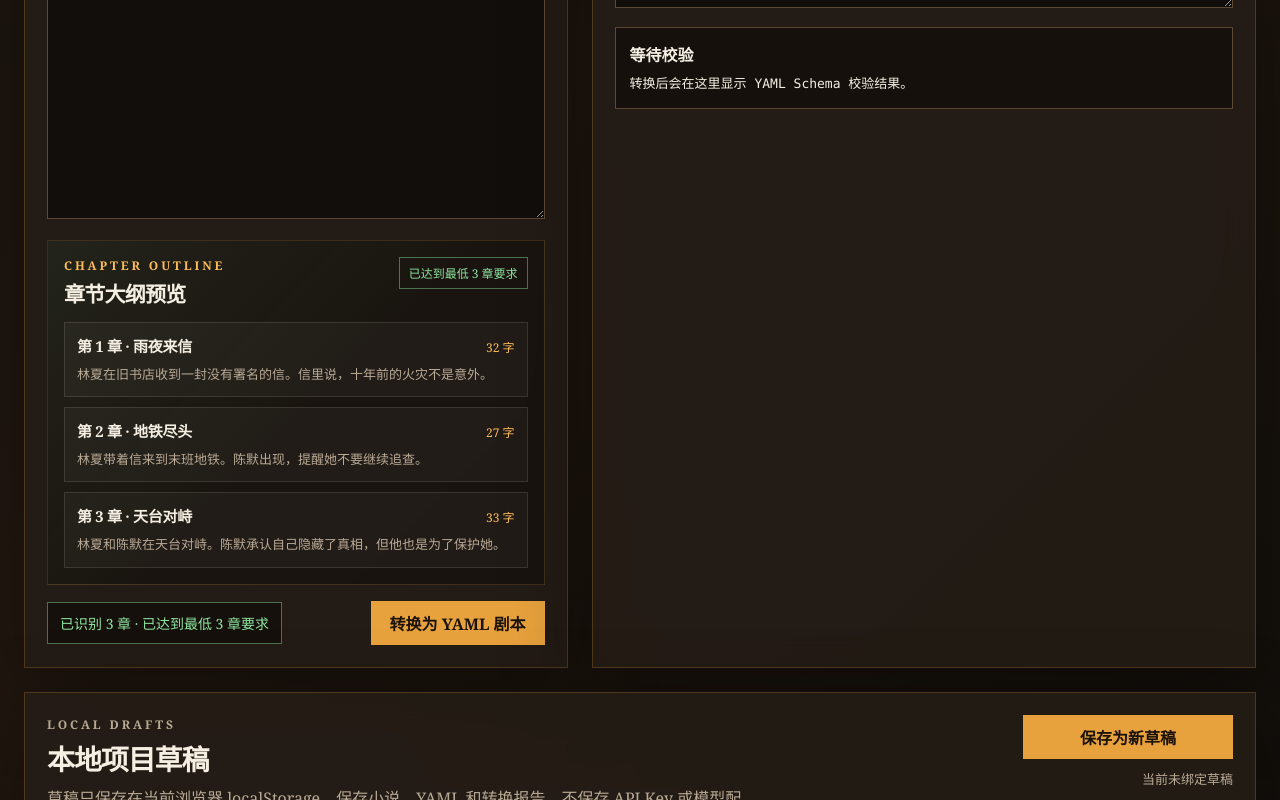
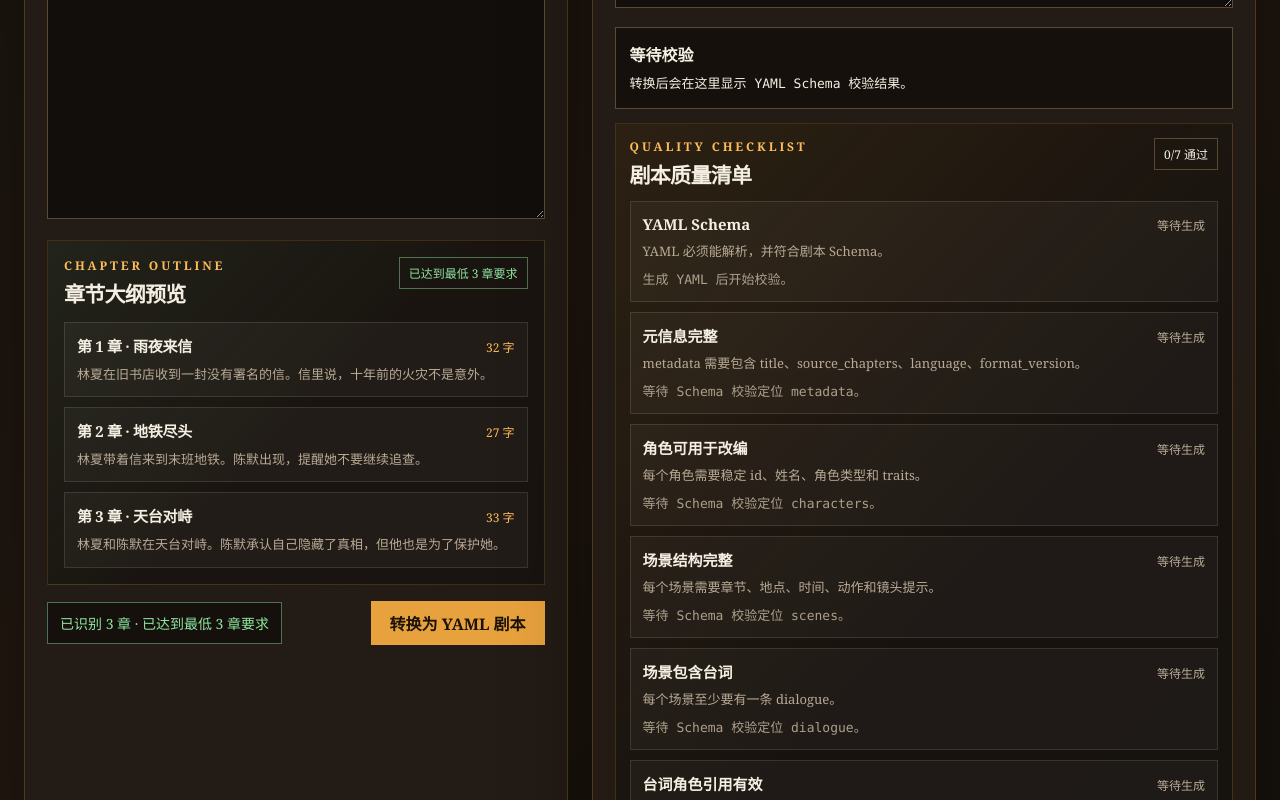
Before and after one commit to zgm2003/qiniuyun_work, a Next.js app: page / in a window 1280 px wide. Shown: the part 940-1740 px from the top of the page. Built offline with nearby package versions, Linux system fonts and the light colour scheme.

Commit message:
feat: show script quality checklist

```diff
--- a/src/app/globals.css
+++ b/src/app/globals.css
@@ -463,6 +463,115 @@ a {
   line-height: 1.55;
 }
 
+.quality-card {
+  margin-top: 14px;
+  border: 1px solid rgba(232, 162, 61, 0.2);
+  background:
+    linear-gradient(135deg, rgba(232, 162, 61, 0.1), transparent 55%),
+    rgba(12, 10, 8, 0.5);
+  padding: 14px;
+}
+
+.quality-card.pass {
+  border-color: rgba(143, 230, 160, 0.36);
+}
+
+.quality-card.fail {
+  border-color: rgba(255, 118, 109, 0.42);
+}
+
+.quality-head {
+  display: flex;
+  gap: 14px;
+  align-items: flex-start;
+  justify-content: space-between;
+  margin-bottom: 12px;
+}
+
+.quality-head h3 {
+  margin: 4px 0 0;
+  font-size: 21px;
+  letter-spacing: -0.035em;
+}
+
+.quality-score {
+  border: 1px solid var(--line);
+  padding: 6px 9px;
+  font-size: 12px;
+  white-space: nowrap;
+}
+
+.quality-score.pass {
+  border-color: rgba(143, 230, 160, 0.45);
+  color: var(--ok);
+}
+
+.quality-score.fail {
+  border-color: rgba(255, 118, 109, 0.5);
+  color: var(--danger);
+}
+
+.quality-list {
+  display: grid;
+  gap: 10px;
+  margin: 0;
+  padding: 0;
+  list-style: none;
+}
+
+.quality-item {
+  border: 1px solid rgba(245, 239, 227, 0.12);
+  background: rgba(255, 255, 255, 0.035);
+  padding: 12px;
+}
+
+.quality-item.pass {
+  border-color: rgba(143, 230, 160, 0.28);
+}
+
+.quality-item.fail {
+  border-color: rgba(255, 118, 109, 0.42);
+}
+
+.quality-item-head {
+  display: flex;
+  gap: 12px;
+  align-items: baseline;
+  justify-content: space-between;
+}
+
+.quality-item-head strong {
+  font-size: 15px;
+}
+
+.quality-item-head span {
+  color: var(--muted);
+  font-size: 12px;
+  white-space: nowrap;
+}
+
+.quality-item.pass .quality-item-head span {
+  color: var(--ok);
+}
+
+.quality-item.fail .quality-item-head span {
+  color: var(--danger);
+}
+
+.quality-item p,
+.quality-item small {
+  display: block;
+  margin: 8px 0 0;
+  color: var(--muted);
+  font-size: 13px;
+  line-height: 1.5;
+}
+
+.quality-item small {
+  font-family: "Cascadia Mono", Consolas, monospace;
+  opacity: 0.92;
+}
+
 .drafts-panel {
   margin-top: 24px;
   padding: 22px;
@@ -637,7 +746,9 @@ a {
   }
 
   .chapter-outline-head,
-  .chapter-outline-meta {
+  .chapter-outline-meta,
+  .quality-head,
+  .quality-item-head {
     align-items: flex-start;
     flex-direction: column;
   }
--- a/src/app/page.tsx
+++ b/src/app/page.tsx
@@ -11,6 +11,7 @@ import {
   type LocalProjectDraft,
   upsertLocalProjectDraft
 } from "@/lib/local-drafts";
+import { buildScriptQualityChecklist, type ScriptQualityStatus } from "@/lib/script-quality";
 import { validateScriptYaml, type ScriptValidationError } from "@/lib/script-schema";
 import type { ConversionReport } from "@/lib/mock-converter";
 
@@ -31,6 +32,18 @@ function isConvertFailure(value: ConvertSuccess | ConvertFailure): value is Conv
 
 function formatValidationErrors(errors: ScriptValidationError[]): string {
   return errors.map((error) => `${error.path}: ${error.message}`).join("\n");
+}
+
+function formatQualityStatus(status: ScriptQualityStatus): string {
+  if (status === "pass") {
+    return "通过";
+  }
+
+  if (status === "fail") {
+    return "需修复";
+  }
+
+  return "等待生成";
 }
 
 function createDraftId(): string {
@@ -115,6 +128,7 @@ export default function Home() {
 
     return validateScriptYaml(yamlText);
   }, [yamlText]);
+  const scriptQuality = useMemo(() => buildScriptQualityChecklist(yamlValidation), [yamlValidation]);
 
   function loadSample() {
     setTitle(SAMPLE_TITLE);
@@ -409,6 +423,31 @@ export default function Home() {
             <strong>{yamlValidation?.ok ? "校验通过" : yamlValidation ? "校验失败" : "等待校验"}</strong>
             <pre>{validationText}</pre>
           </div>
+
+          <div className={`quality-card ${scriptQuality.status}`} aria-label="剧本质量清单">
+            <div className="quality-head">
+              <div>
+                <p className="section-kicker">Quality Checklist</p>
+                <h3>剧本质量清单</h3>
+              </div>
+              <span className={`quality-score ${scriptQuality.status}`}>
+                {scriptQuality.passedCount}/{scriptQuality.items.length} 通过
+              </span>
+            </div>
+
+            <ul className="quality-list">
+              {scriptQuality.items.map((item) => (
+                <li className={`quality-item ${item.status}`} key={item.id}>
+                  <div className="quality-item-head">
+                    <strong>{item.label}</strong>
+                    <span>{formatQualityStatus(item.status)}</span>
+                  </div>
+                  <p>{item.description}</p>
+                  <small>{item.detail}</small>
+                </li>
+              ))}
+            </ul>
+          </div>
         </div>
       </section>
 
```
